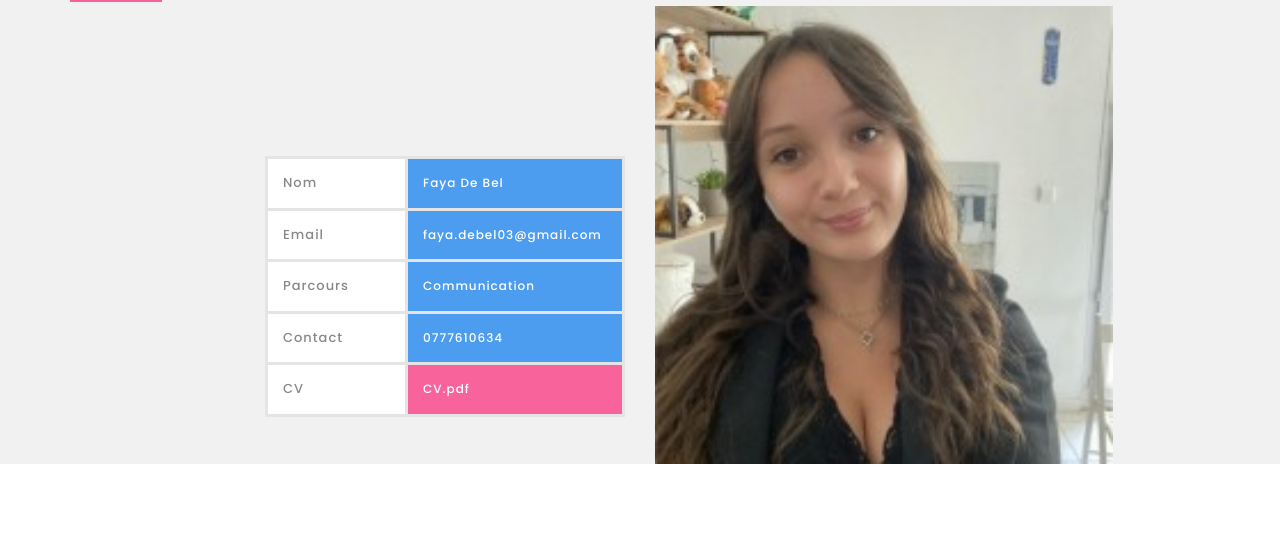
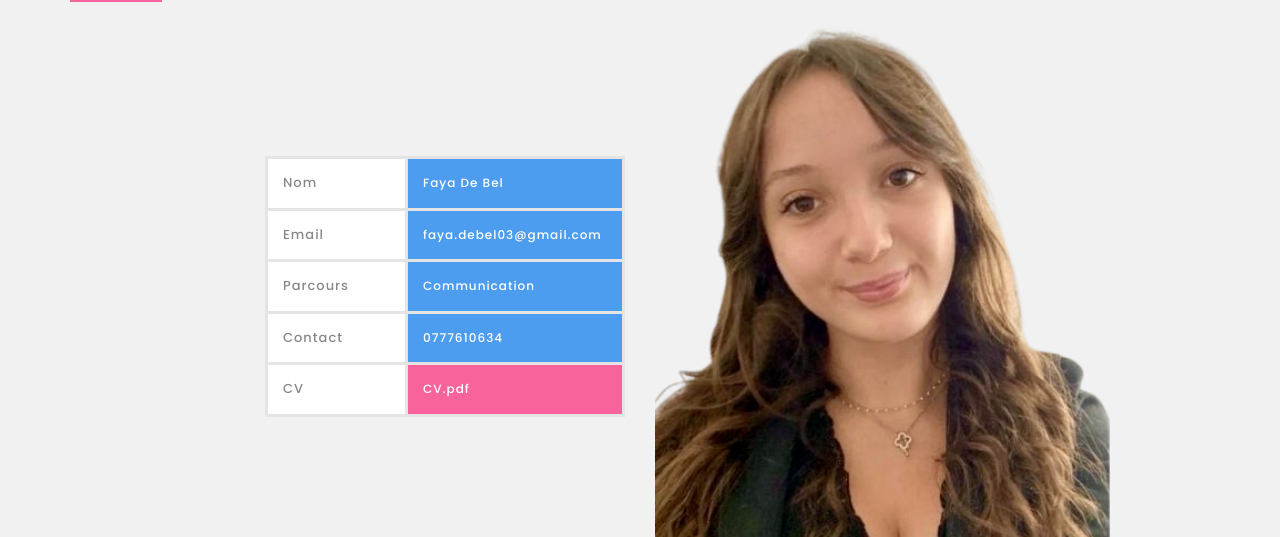
Before and after one commit to aallaann1/portfolioFaya, a plain HTML site: page index.html in a window 1280 px wide. Shown: the part 54-591 px from the top of the page. Drawn offline with Linux system fonts and the light colour scheme.

Commit message:
photo faya

```diff
--- a/index.html
+++ b/index.html
@@ -140,7 +140,7 @@
 
                  <div class="col-md-5 col-sm-6">
                     <div class="me-image">
-                      <img src="images/bg/faya.jpg" alt="">
+                      <img src="images/bg/faya.png" alt="">
                   </div>
                 </div>
               </div>
```
Also changed, not shown: images/bg/faya.png (added).
